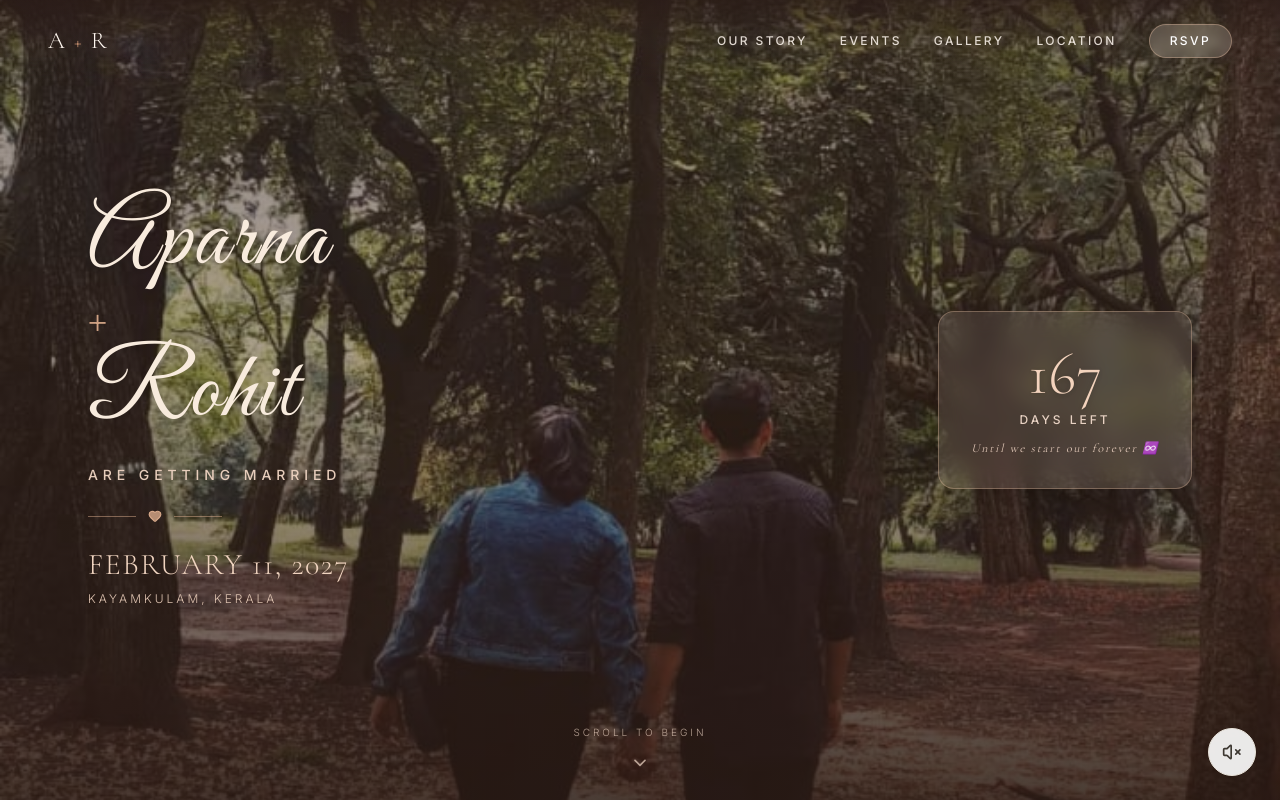
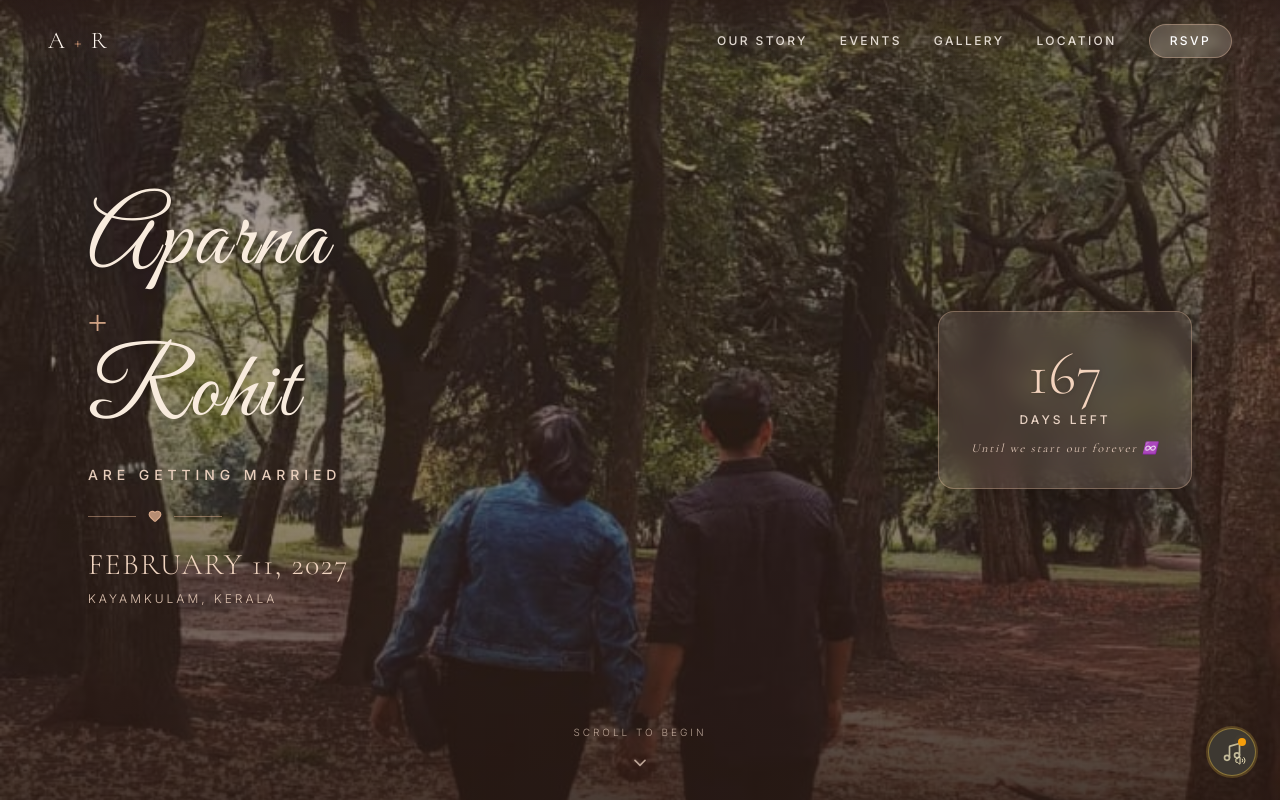
Before and after one commit to abhijithv14/arohi-wedding-invitation, a Next.js app: page / in a window 1280 px wide. Shown: the top 800 px of the page. Built offline with nearby package versions, Linux system fonts and the light colour scheme.

Commit message:
Autoplay wedding music and add mute toggle

```diff
--- a/components/MusicToggle.tsx
+++ b/components/MusicToggle.tsx
@@ -1,47 +1,69 @@
 "use client";
 
-import React, { useState, useEffect, useRef } from "react";
+import React, { useEffect, useRef, useState } from "react";
 import { motion } from "framer-motion";
-import { Music, VolumeX } from "lucide-react";
+import { Music, Volume2, VolumeX } from "lucide-react";
 import { weddingConfig } from "@/config/wedding";
 
 export default function MusicToggle() {
-  const [isPlaying, setIsPlaying] = useState(false);
+  const [isMuted, setIsMuted] = useState(false);
   const [loaded, setLoaded] = useState(false);
   const audioRef = useRef<HTMLAudioElement | null>(null);
 
   useEffect(() => {
-    // Lazy load audio instance client-side
-    const audio = new Audio(weddingConfig.backgroundAudio || "/audio/background-music.mp3");
+    const audio = new Audio(
+      weddingConfig.backgroundAudio || "/audio/background-music.mp3"
+    );
     audio.loop = true;
+    audio.volume = 0.7;
     audioRef.current = audio;
     setLoaded(true);
 
+    // Try to start the music immediately. Browsers may block audible
+    // autoplay; in that case the first user interaction will start it.
+    const startMusic = () => {
+      if (!audioRef.current) return;
+      audioRef.current.muted = false;
+      audioRef.current.play().catch(() => {
+        // Autoplay was blocked. Start after the user's first interaction.
+      });
+    };
+
+    startMusic();
+
+    const startAfterInteraction = () => {
+      if (!audioRef.current) return;
+      audioRef.current.muted = false;
+      audioRef.current.play().catch(() => undefined);
+      window.removeEventListener("pointerdown", startAfterInteraction);
+      window.removeEventListener("keydown", startAfterInteraction);
+      window.removeEventListener("touchstart", startAfterInteraction);
+    };
+
+    window.addEventListener("pointerdown", startAfterInteraction, { once: true });
+    window.addEventListener("keydown", startAfterInteraction, { once: true });
+    window.addEventListener("touchstart", startAfterInteraction, { once: true });
+
     return () => {
-      if (audioRef.current) {
-        audioRef.current.pause();
-        audioRef.current = null;
-      }
+      window.removeEventListener("pointerdown", startAfterInteraction);
+      window.removeEventListener("keydown", startAfterInteraction);
+      window.removeEventListener("touchstart", startAfterInteraction);
+      audio.pause();
+      audio.src = "";
+      audioRef.current = null;
     };
   }, []);
 
-  const toggleMusic = () => {
+  const toggleMute = () => {
     if (!audioRef.current) return;
 
-    if (isPlaying) {
-      audioRef.current.pause();
-      setIsPlaying(false);
-    } else {
-      audioRef.current.muted = false;
-      audioRef.current
-        .play()
-        .then(() => {
-          setIsPlaying(true);
-        })
-        .catch((err) => {
-          console.warn("Audio playback error:", err);
-        });
+    if (audioRef.current.paused) {
+      audioRef.current.play().catch(() => undefined);
     }
+
+    const nextMuted = !isMuted;
+    audioRef.current.muted = nextMuted;
+    setIsMuted(nextMuted);
   };
 
   if (!loaded) return null;
@@ -49,26 +71,29 @@ export default function MusicToggle() {
   return (
     <div className="fixed bottom-6 right-6 z-40 flex items-center">
       <motion.button
-        onClick={toggleMusic}
-        aria-label={isPlaying ? "Pause background music" : "Play background music"}
+        type="button"
+        onClick={toggleMute}
+        aria-label={isMuted ? "Unmute background music" : "Mute background music"}
+        title={isMuted ? "Unmute music" : "Mute music"}
         whileHover={{ scale: 1.1 }}
         whileTap={{ scale: 0.9 }}
         className={`w-12 h-12 rounded-full flex items-center justify-center shadow-2xl border backdrop-blur-md transition-all duration-300 ${
-          isPlaying
-            ? "bg-[#3D3831] text-amber-100 border-amber-300/40 ring-2 ring-amber-300/20"
-            : "bg-white/90 text-[#3D3831] border-[#E8E3DA] hover:bg-white"
+          isMuted
+            ? "bg-white/90 text-[#3D3831] border-[#E8E3DA] hover:bg-white"
+            : "bg-[#3D3831] text-amber-100 border-amber-300/40 ring-2 ring-amber-300/20"
         }`}
       >
-        {isPlaying ? (
+        {isMuted ? (
+          <VolumeX size={20} />
+        ) : (
           <div className="relative flex items-center justify-center">
             <Music size={20} className="animate-pulse" />
             <span className="absolute -top-1 -right-1 flex h-2 w-2">
-              <span className="animate-ping absolute inline-flex h-full w-full rounded-full bg-amber-400 opacity-75"></span>
-              <span className="relative inline-flex rounded-full h-2 w-2 bg-amber-500"></span>
+              <span className="animate-ping absolute inline-flex h-full w-full rounded-full bg-amber-400 opacity-75" />
+              <span className="relative inline-flex rounded-full h-2 w-2 bg-amber-500" />
             </span>
+            <Volume2 size={11} className="absolute -bottom-1 -right-1" />
           </div>
-        ) : (
-          <VolumeX size={20} />
         )}
       </motion.button>
     </div>
```
